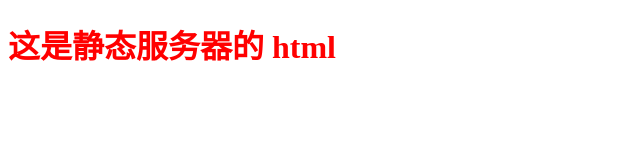
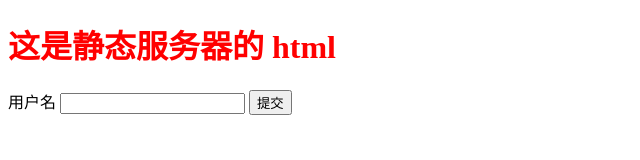
Before and after one commit to shenjingwa444/node-staticServer-1, a website: page public/index.html in a window 1280 px wide. Shown: the whole page, without its empty margins (0-640 px from the left). Drawn offline with Linux system fonts and the light colour scheme.

```diff
--- a/public/index.html
+++ b/public/index.html
@@ -10,6 +10,12 @@
 </head>
 <body>
   <h1>这是静态服务器的 html </h1>
+  <form action="form" method="post">
+      <label >用户名
+          <input type="text">
+      </label>
+      <button type="submit">提交</button>
+  </form>
   <script src="main.js"></script>
 </body>
 </html>
```
Also changed, not shown: index.ts (+9 -4 lines), public/images/sorry.jpg (added).
